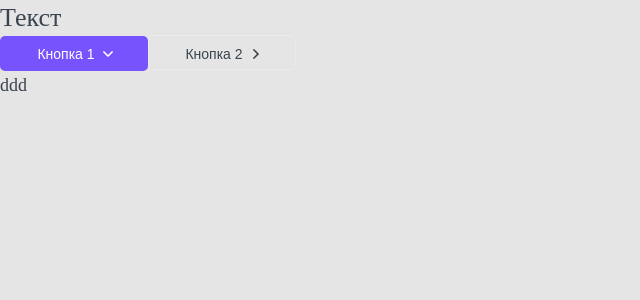
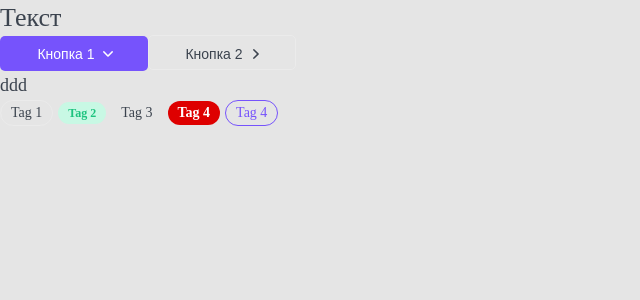
Before and after one commit to OveR1st/nextjs-top-app, a Next.js app: page / in a window 1280 px wide. Shown: the top 300 px of the page, without its empty margins (0-640 px from the left). Built offline with nearby package versions, Linux system fonts and the light colour scheme.

Commit message:
tag component

```diff
--- /dev/null
+++ b/src/components/Tag/Tag.module.css
@@ -0,0 +1,53 @@
+.tag {
+  display: inline-block;
+
+  box-sizing: border-box;
+  margin-right: 5px;
+
+  border-radius: 20px;
+}
+
+.s {
+  padding: 5px 10px;
+
+  font-size: 12px;
+  line-height: 12px;
+}
+
+.m {
+  padding: 5px 10px;
+
+  font-size: 14px;
+  line-height: 14px;
+}
+
+.ghost {
+  border: 1px solid var(--gray-light);
+}
+
+.red {
+  color: var(--white);
+  background: #de0000;
+
+  font-weight: 600;
+}
+
+.gray {
+  color: var(--white);
+  background: #b3c0d9;
+
+  font-weight: 600;
+}
+
+.green {
+  color: var(--green);
+  background: var(--green-light);
+
+  font-weight: 600;
+}
+
+.primary {
+  color: var(--primary);
+  border: 1px solid var(--primary);
+  background: none;
+}
--- /dev/null
+++ b/src/components/Tag/Tag.tsx
@@ -0,0 +1,31 @@
+import React from 'react';
+import { TagProps } from './Tag.props';
+import styles from './Tag.module.css';
+
+import cn from 'classnames';
+
+export const Tag: React.FC<TagProps> = ({
+  size = 'm',
+  color = 'ghost',
+  href,
+  children,
+  className,
+  ...props
+}): JSX.Element => {
+  return (
+    <div
+      className={cn(className, styles.tag, {
+        [styles.s]: size === 's',
+        [styles.m]: size === 'm',
+        [styles.ghost]: color === 'ghost',
+        [styles.red]: color === 'red',
+        [styles.grey]: color === 'grey',
+        [styles.green]: color === 'green',
+        [styles.primary]: color === 'primary',
+      })}
+      {...props}
+    >
+      {href ? <a href={href}>{children}</a> : <>{children}</>}
+    </div>
+  );
+};
--- a/src/components/index.tsx
+++ b/src/components/index.tsx
@@ -1,3 +1,4 @@
 export * from './Htag/Htag';
 export * from './Button/Button';
 export * from './Ptext/Ptext';
+export * from './Tag/Tag';
--- a/src/pages/index.tsx
+++ b/src/pages/index.tsx
@@ -1,6 +1,6 @@
 import Image from 'next/image';
 
-import { Button, Htag, PText } from '@/components';
+import { Button, Htag, PText, Tag } from '@/components';
 
 export default function Home(): JSX.Element {
   return (
@@ -18,6 +18,21 @@
         Кнопка 2
       </Button>
       <PText size="l">ddd</PText>
+      <Tag size="m" color="ghost">
+        Tag 1
+      </Tag>
+      <Tag size="s" color="green">
+        Tag 2
+      </Tag>
+      <Tag href="d" color="grey">
+        Tag 3
+      </Tag>
+      <Tag size="m" color="red">
+        Tag 4
+      </Tag>
+      <Tag size="m" color="primary">
+        Tag 4
+      </Tag>
     </>
   );
 }
--- a/src/styles/globals.css
+++ b/src/styles/globals.css
@@ -102,6 +102,6 @@
   --primary-hover: #6344df;
   --red: #fc836d;
   --green: #1dc37e;
-  --green-light: #1dc37e;
+  --green-light: #c8f8e4;
   --font-family: 'Noto Sans KR', sans-serif;
 }
```
Also changed, not shown: src/components/Tag/Tag.props.ts (added, +9 -0 lines).
